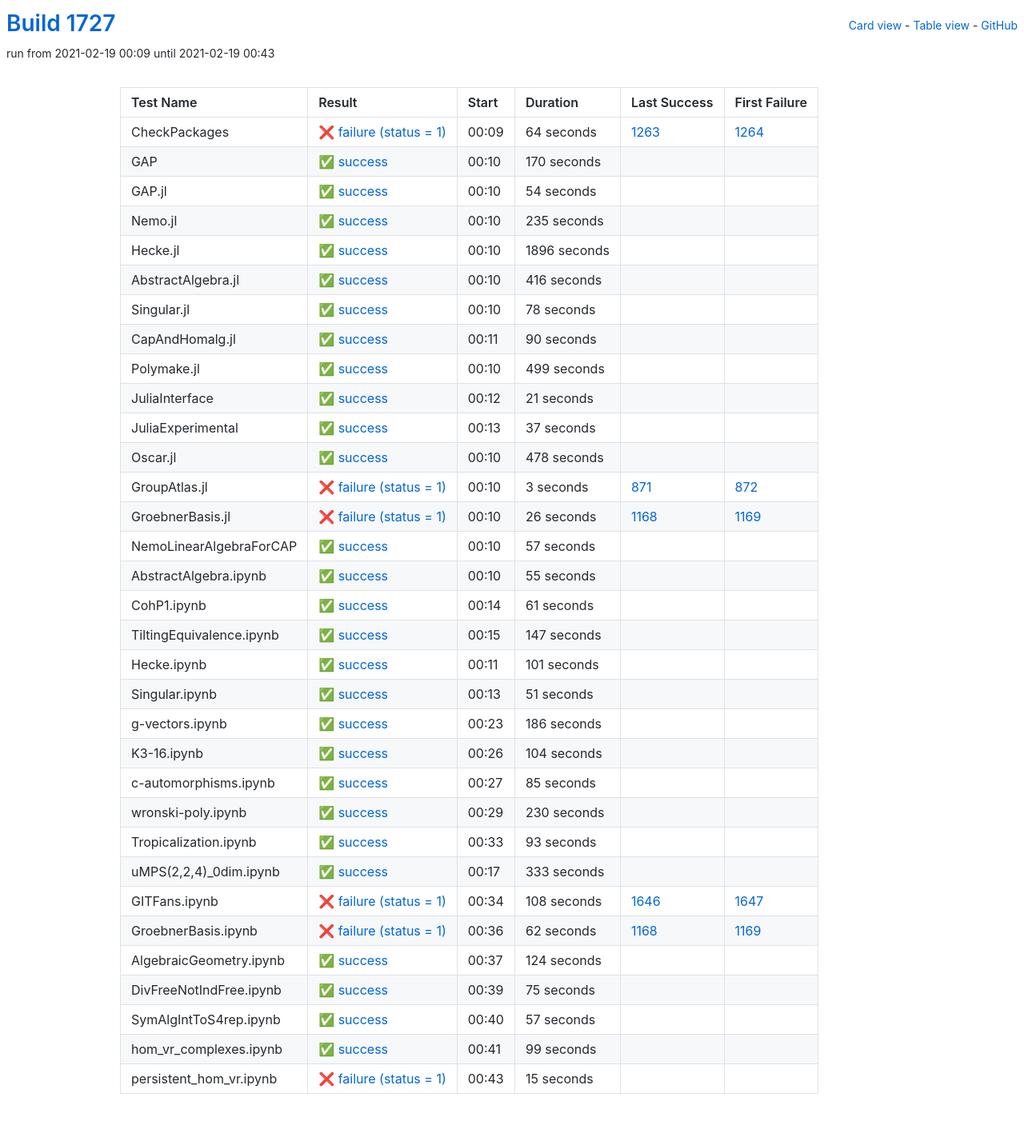
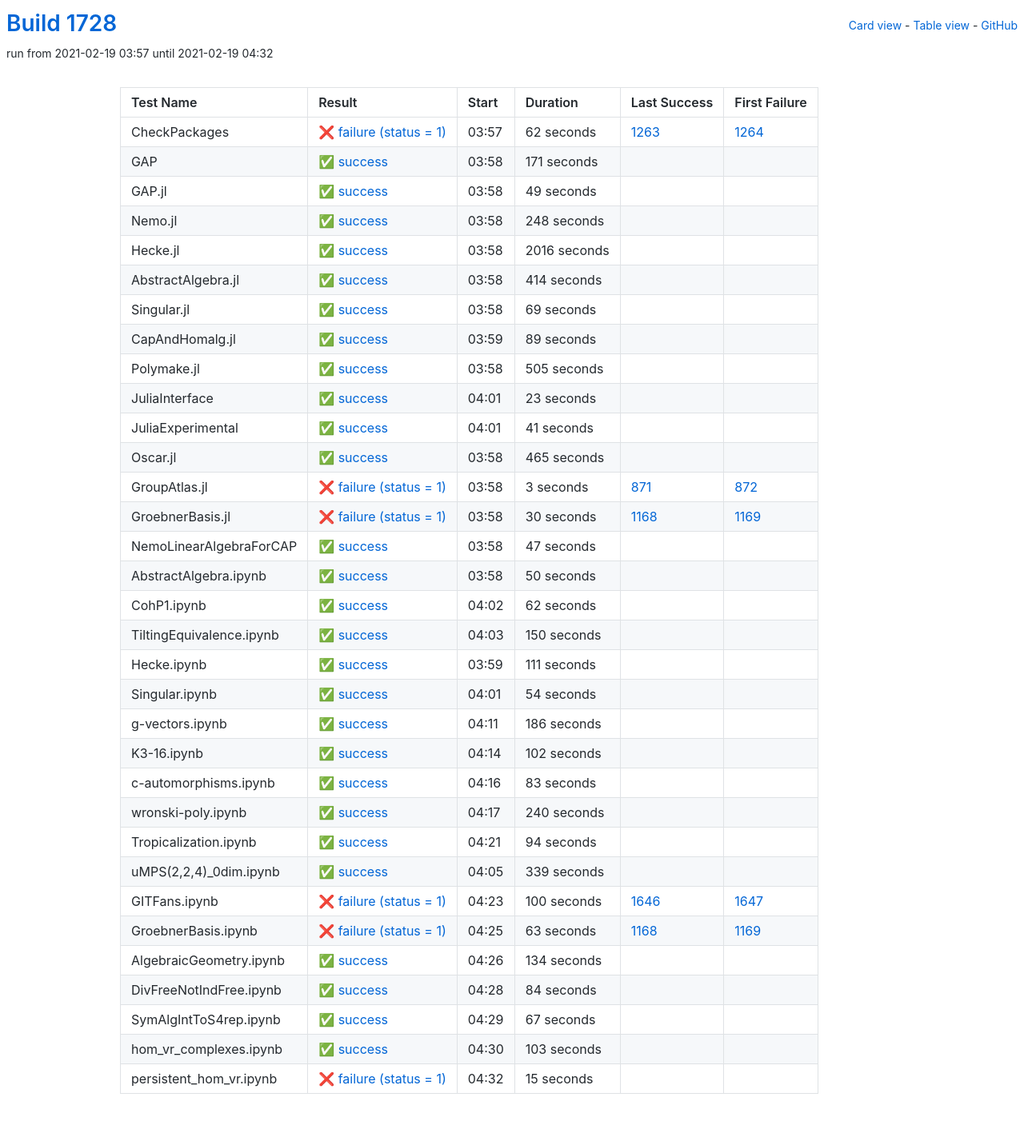
Before and after one commit to oscar-system/oscar-ci-status-stable, a Jekyll site: the page built from table.html, in a window 1280 px wide. Shown: the whole page at 80% size. Built offline with Jekyll 4.4.1, drawn with Linux system fonts in a browser that asks for light colours.

Commit message:
Build #1728

```diff
--- a/_data/ci.yml
+++ b/_data/ci.yml
@@ -1,6 +1,6 @@
 ---
-build: 1727
-build_url: https://oscarci.mathematik.uni-kl.de/job/oscar-stable/1727/
+build: 1728
+build_url: https://oscarci.mathematik.uni-kl.de/job/oscar-stable/1728/
 job: oscar-stable
 organization: oscar-system
 repo: oscar-ci-status-stable
@@ -8,152 +8,152 @@ repourl: https://github.com/oscar-system/oscar-ci-status-stable
 tests:
 - name: CheckPackages
   id: checkpackages
-  log: https://oscarci.mathematik.uni-kl.de/job/oscar-stable/1727/artifact/logs/build-1727/CheckPackages.log
-  start: 2021-02-19 00:09
+  log: https://oscarci.mathematik.uni-kl.de/job/oscar-stable/1728/artifact/logs/build-1728/CheckPackages.log
+  start: 2021-02-19 03:57
   success: false
   exitcode: 1
   status: failure
-  duration: 64
+  duration: 62
   last_success: 1263
   last_success_url: https://oscarci.mathematik.uni-kl.de/job/oscar-stable/1263/
   first_failure: 1264
   first_failure_url: https://oscarci.mathematik.uni-kl.de/job/oscar-stable/1264/
 - name: GAP
   id: gap
-  log: https://oscarci.mathematik.uni-kl.de/job/oscar-stable/1727/artifact/logs/build-1727/GAP.log
-  start: 2021-02-19 00:10
+  log: https://oscarci.mathematik.uni-kl.de/job/oscar-stable/1728/artifact/logs/build-1728/GAP.log
+  start: 2021-02-19 03:58
   success: true
   exitcode: 0
   status: success
-  duration: 170
+  duration: 171
   last_success: false
   last_success_url:
   first_failure: false
   first_failure_url:
 - name: GAP.jl
   id: gap-jl
-  log: https://oscarci.mathematik.uni-kl.de/job/oscar-stable/1727/artifact/logs/build-1727/GAP.jl.log
-  start: 2021-02-19 00:10
+  log: https://oscarci.mathematik.uni-kl.de/job/oscar-stable/1728/artifact/logs/build-1728/GAP.jl.log
+  start: 2021-02-19 03:58
   success: true
   exitcode: 0
   status: success
-  duration: 54
+  duration: 49
   last_success: false
   last_success_url:
   first_failure: false
   first_failure_url:
 - name: Nemo.jl
   id: nemo-jl
-  log: https://oscarci.mathematik.uni-kl.de/job/oscar-stable/1727/artifact/logs/build-1727/Nemo.jl.log
-  start: 2021-02-19 00:10
+  log: https://oscarci.mathematik.uni-kl.de/job/oscar-stable/1728/artifact/logs/build-1728/Nemo.jl.log
+  start: 2021-02-19 03:58
   success: true
   exitcode: 0
   status: success
-  duration: 235
+  duration: 248
   last_success: false
   last_success_url:
   first_failure: false
   first_failure_url:
 - name: Hecke.jl
   id: hecke-jl
-  log: https://oscarci.mathematik.uni-kl.de/job/oscar-stable/1727/artifact/logs/build-1727/Hecke.jl.log
-  start: 2021-02-19 00:10
+  log: https://oscarci.mathematik.uni-kl.de/job/oscar-stable/1728/artifact/logs/build-1728/Hecke.jl.log
+  start: 2021-02-19 03:58
   success: true
   exitcode: 0
   status: success
-  duration: 1896
+  duration: 2016
   last_success: false
   last_success_url:
   first_failure: false
   first_failure_url:
 - name: AbstractAlgebra.jl
   id: abstractalgebra-jl
-  log: https://oscarci.mathematik.uni-kl.de/job/oscar-stable/1727/artifact/logs/build-1727/AbstractAlgebra.jl.log
-  start: 2021-02-19 00:10
+  log: https://oscarci.mathematik.uni-kl.de/job/oscar-stable/1728/artifact/logs/build-1728/AbstractAlgebra.jl.log
+  start: 2021-02-19 03:58
   success: true
   exitcode: 0
   status: success
-  duration: 416
+  duration: 414
   last_success: false
   last_success_url:
   first_failure: false
   first_failure_url:
 - name: Singular.jl
   id: singular-jl
-  log: https://oscarci.mathematik.uni-kl.de/job/oscar-stable/1727/artifact/logs/build-1727/Singular.jl.log
-  start: 2021-02-19 00:10
+  log: https://oscarci.mathematik.uni-kl.de/job/oscar-stable/1728/artifact/logs/build-1728/Singular.jl.log
+  start: 2021-02-19 03:58
   success: true
   exitcode: 0
   status: success
-  duration: 78
+  duration: 69
   last_success: false
   last_success_url:
   first_failure: false
   first_failure_url:
 - name: CapAndHomalg.jl
   id: capandhomalg-jl
-  log: https://oscarci.mathematik.uni-kl.de/job/oscar-stable/1727/artifact/logs/build-1727/CapAndHomalg.jl.log
-  start: 2021-02-19 00:11
+  log: https://oscarci.mathematik.uni-kl.de/job/oscar-stable/1728/artifact/logs/build-1728/CapAndHomalg.jl.log
+  start: 2021-02-19 03:59
   success: true
   exitcode: 0
   status: success
-  duration: 90
+  duration: 89
   last_success: false
   last_success_url:
   first_failure: false
   first_failure_url:
 - name: Polymake.jl
   id: polymake-jl
-  log: https://oscarci.mathematik.uni-kl.de/job/oscar-stable/1727/artifact/logs/build-1727/Polymake.jl.log
-  start: 2021-02-19 00:10
+  log: https://oscarci.mathematik.uni-kl.de/job/oscar-stable/1728/artifact/logs/build-1728/Polymake.jl.log
+  start: 2021-02-19 03:58
   success: true
   exitcode: 0
   status: success
-  duration: 499
+  duration: 505
   last_success: false
   last_success_url:
   first_failure: false
   first_failure_url:
 - name: JuliaInterface
   id: juliainterface
-  log: https://oscarci.mathematik.uni-kl.de/job/oscar-stable/1727/artifact/logs/build-1727/JuliaInterface.log
-  start: 2021-02-19 00:12
+  log: https://oscarci.mathematik.uni-kl.de/job/oscar-stable/1728/artifact/logs/build-1728/JuliaInterface.log
+  start: 2021-02-19 04:01
   success: true
   exitcode: 0
   status: success
-  duration: 21
+  duration: 23
   last_success: false
   last_success_url:
   first_failure: false
   first_failure_url:
 - name: JuliaExperimental
   id: juliaexperimental
-  log: https://oscarci.mathematik.uni-kl.de/job/oscar-stable/1727/artifact/logs/build-1727/JuliaExperimental.log
-  start: 2021-02-19 00:13
+  log: https://oscarci.mathematik.uni-kl.de/job/oscar-stable/1728/artifact/logs/build-1728/JuliaExperimental.log
+  start: 2021-02-19 04:01
   success: true
   exitcode: 0
   status: success
-  duration: 37
+  duration: 41
   last_success: false
   last_success_url:
   first_failure: false
   first_failure_url:
 - name: Oscar.jl
   id: oscar-jl
-  log: https://oscarci.mathematik.uni-kl.de/job/oscar-stable/1727/artifact/logs/build-1727/Oscar.jl.log
-  start: 2021-02-19 00:10
+  log: https://oscarci.mathematik.uni-kl.de/job/oscar-stable/1728/artifact/logs/build-1728/Oscar.jl.log
+  start: 2021-02-19 03:58
   success: true
   exitcode: 0
   status: success
-  duration: 478
+  duration: 465
   last_success: false
   last_success_url:
   first_failure: false
   first_failure_url:
 - name: GroupAtlas.jl
   id: groupatlas-jl
-  log: https://oscarci.mathematik.uni-kl.de/job/oscar-stable/1727/artifact/logs/build-1727/GroupAtlas.jl.log
-  start: 2021-02-19 00:10
+  log: https://oscarci.mathematik.uni-kl.de/job/oscar-stable/1728/artifact/logs/build-1728/GroupAtlas.jl.log
+  start: 2021-02-19 03:58
   success: false
   exitcode: 1
   status: failure
@@ -164,92 +164,92 @@ tests:
   first_failure_url: https://oscarci.mathematik.uni-kl.de/job/oscar-stable/872/
 - name: GroebnerBasis.jl
   id: groebnerbasis-jl
-  log: https://oscarci.mathematik.uni-kl.de/job/oscar-stable/1727/artifact/logs/build-1727/GroebnerBasis.jl.log
-  start: 2021-02-19 00:10
+  log: https://oscarci.mathematik.uni-kl.de/job/oscar-stable/1728/artifact/logs/build-1728/GroebnerBasis.jl.log
+  start: 2021-02-19 03:58
   success: false
   exitcode: 1
   status: failure
-  duration: 26
+  duration: 30
   last_success: 1168
   last_success_url: https://oscarci.mathematik.uni-kl.de/job/oscar-stable/1168/
   first_failure: 1169
   first_failure_url: https://oscarci.mathematik.uni-kl.de/job/oscar-stable/1169/
 - name: NemoLinearAlgebraForCAP
   id: nemolinearalgebraforcap
-  log: https://oscarci.mathematik.uni-kl.de/job/oscar-stable/1727/artifact/logs/build-1727/NemoLinearAlgebraForCAP.log
-  start: 2021-02-19 00:10
+  log: https://oscarci.mathematik.uni-kl.de/job/oscar-stable/1728/artifact/logs/build-1728/NemoLinearAlgebraForCAP.log
+  start: 2021-02-19 03:58
   success: true
   exitcode: 0
   status: success
-  duration: 57
+  duration: 47
   last_success: false
   last_success_url:
   first_failure: false
   first_failure_url:
 - name: AbstractAlgebra.ipynb
   id: abstractalgebra-ipynb
-  log: https://oscarci.mathematik.uni-kl.de/job/oscar-stable/1727/artifact/logs/build-1727/AbstractAlgebra.ipynb.log
-  start: 2021-02-19 00:10
+  log: https://oscarci.mathematik.uni-kl.de/job/oscar-stable/1728/artifact/logs/build-1728/AbstractAlgebra.ipynb.log
+  start: 2021-02-19 03:58
   success: true
   exitcode: 0
   status: success
-  duration: 55
+  duration: 50
   last_success: false
   last_success_url:
   first_failure: false
   first_failure_url:
 - name: CohP1.ipynb
   id: cohp1-ipynb
-  log: https://oscarci.mathematik.uni-kl.de/job/oscar-stable/1727/artifact/logs/build-1727/CohP1.ipynb.log
-  start: 2021-02-19 00:14
+  log: https://oscarci.mathematik.uni-kl.de/job/oscar-stable/1728/artifact/logs/build-1728/CohP1.ipynb.log
+  start: 2021-02-19 04:02
   success: true
   exitcode: 0
   status: success
-  duration: 61
+  duration: 62
   last_success: false
   last_success_url:
   first_failure: false
   first_failure_url:
 - name: TiltingEquivalence.ipynb
   id: tiltingequivalence-ipynb
-  log: https://oscarci.mathematik.uni-kl.de/job/oscar-stable/1727/artifact/logs/build-1727/TiltingEquivalence.ipynb.log
-  start: 2021-02-19 00:15
+  log: https://oscarci.mathematik.uni-kl.de/job/oscar-stable/1728/artifact/logs/build-1728/TiltingEquivalence.ipynb.log
+  start: 2021-02-19 04:03
   success: true
   exitcode: 0
   status: success
-  duration: 147
+  duration: 150
   last_success: false
   last_success_url:
   first_failure: false
   first_failure_url:
 - name: Hecke.ipynb
   id: hecke-ipynb
-  log: https://oscarci.mathematik.uni-kl.de/job/oscar-stable/1727/artifact/logs/build-1727/Hecke.ipynb.log
-  start: 2021-02-19 00:11
+  log: https://oscarci.mathematik.uni-kl.de/job/oscar-stable/1728/artifact/logs/build-1728/Hecke.ipynb.log
+  start: 2021-02-19 03:59
   success: true
   exitcode: 0
   status: success
-  duration: 101
+  duration: 111
   last_success: false
   last_success_url:
   first_failure: false
   first_failure_url:
 - name: Singular.ipynb
   id: singular-ipynb
-  log: https://oscarci.mathematik.uni-kl.de/job/oscar-stable/1727/artifact/logs/build-1727/Singular.ipynb.log
-  start: 2021-02-19 00:13
+  log: https://oscarci.mathematik.uni-kl.de/job/oscar-stable/1728/artifact/logs/build-1728/Singular.ipynb.log
+  start: 2021-02-19 04:01
   success: true
   exitcode: 0
   status: success
-  duration: 51
+  duration: 54
   last_success: false
   last_success_url:
   first_failure: false
   first_failure_url:
 - name: g-vectors.ipynb
   id: g-vectors-ipynb
-  log: https://oscarci.mathematik.uni-kl.de/job/oscar-stable/1727/artifact/logs/build-1727/g-vectors.ipynb.log
-  start: 2021-02-19 00:23
+  log: https://oscarci.mathematik.uni-kl.de/job/oscar-stable/1728/artifact/logs/build-1728/g-vectors.ipynb.log
+  start: 2021-02-19 04:11
   success: true
   exitcode: 0
   status: success
@@ -260,140 +260,140 @@ tests:
   first_failure_url:
 - name: K3-16.ipynb
   id: k3-16-ipynb
-  log: https://oscarci.mathematik.uni-kl.de/job/oscar-stable/1727/artifact/logs/build-1727/K3-16.ipynb.log
-  start: 2021-02-19 00:26
+  log: https://oscarci.mathematik.uni-kl.de/job/oscar-stable/1728/artifact/logs/build-1728/K3-16.ipynb.log
+  start: 2021-02-19 04:14
   success: true
   exitcode: 0
   status: success
-  duration: 104
+  duration: 102
   last_success: false
   last_success_url:
   first_failure: false
   first_failure_url:
 - name: c-automorphisms.ipynb
   id: c-automorphisms-ipynb
-  log: https://oscarci.mathematik.uni-kl.de/job/oscar-stable/1727/artifact/logs/build-1727/c-automorphisms.ipynb.log
-  start: 2021-02-19 00:27
+  log: https://oscarci.mathematik.uni-kl.de/job/oscar-stable/1728/artifact/logs/build-1728/c-automorphisms.ipynb.log
+  start: 2021-02-19 04:16
   success: true
   exitcode: 0
   status: success
-  duration: 85
+  duration: 83
   last_success: false
   last_success_url:
   first_failure: false
   first_failure_url:
 - name: wronski-poly.ipynb
   id: wronski-poly-ipynb
-  log: https://oscarci.mathematik.uni-kl.de/job/oscar-stable/1727/artifact/logs/build-1727/wronski-poly.ipynb.log
-  start: 2021-02-19 00:29
+  log: https://oscarci.mathematik.uni-kl.de/job/oscar-stable/1728/artifact/logs/build-1728/wronski-poly.ipynb.log
+  start: 2021-02-19 04:17
   success: true
   exitcode: 0
   status: success
-  duration: 230
+  duration: 240
   last_success: false
   last_success_url:
   first_failure: false
   first_failure_url:
 - name: Tropicalization.ipynb
   id: tropicalization-ipynb
-  log: https://oscarci.mathematik.uni-kl.de/job/oscar-stable/1727/artifact/logs/build-1727/Tropicalization.ipynb.log
-  start: 2021-02-19 00:33
+  log: https://oscarci.mathematik.uni-kl.de/job/oscar-stable/1728/artifact/logs/build-1728/Tropicalization.ipynb.log
+  start: 2021-02-19 04:21
   success: true
   exitcode: 0
   status: success
-  duration: 93
+  duration: 94
   last_success: false
   last_success_url:
   first_failure: false
   first_failure_url:
 - name: uMPS(2,2,4)_0dim.ipynb
   id: umps-2-2-4-0dim-ipynb
-  log: https://oscarci.mathematik.uni-kl.de/job/oscar-stable/1727/artifact/logs/build-1727/uMPS-2-2-4-_0dim.ipynb.log
-  start: 2021-02-19 00:17
+  log: https://oscarci.mathematik.uni-kl.de/job/oscar-stable/1728/artifact/logs/build-1728/uMPS-2-2-4-_0dim.ipynb.log
+  start: 2021-02-19 04:05
   success: true
   exitcode: 0
   status: success
-  duration: 333
+  duration: 339
   last_success: false
   last_success_url:
   first_failure: false
   first_failure_url:
 - name: GITFans.ipynb
   id: gitfans-ipynb
-  log: https://oscarci.mathematik.uni-kl.de/job/oscar-stable/1727/artifact/logs/build-1727/GITFans.ipynb.log
-  start: 2021-02-19 00:34
+  log: https://oscarci.mathematik.uni-kl.de/job/oscar-stable/1728/artifact/logs/build-1728/GITFans.ipynb.log
+  start: 2021-02-19 04:23
   success: false
   exitcode: 1
   status: failure
-  duration: 108
+  duration: 100
   last_success: 1646
   last_success_url: https://oscarci.mathematik.uni-kl.de/job/oscar-stable/1646/
   first_failure: 1647
   first_failure_url: https://oscarci.mathematik.uni-kl.de/job/oscar-stable/1647/
 - name: GroebnerBasis.ipynb
   id: groebnerbasis-ipynb
-  log: https://oscarci.mathematik.uni-kl.de/job/oscar-stable/1727/artifact/logs/build-1727/GroebnerBasis.ipynb.log
-  start: 2021-02-19 00:36
+  log: https://oscarci.mathematik.uni-kl.de/job/oscar-stable/1728/artifact/logs/build-1728/GroebnerBasis.ipynb.log
+  start: 2021-02-19 04:25
   success: false
   exitcode: 1
   status: failure
-  duration: 62
+  duration: 63
   last_success: 1168
   last_success_url: https://oscarci.mathematik.uni-kl.de/job/oscar-stable/1168/
   first_failure: 1169
   first_failure_url: https://oscarci.mathematik.uni-kl.de/job/oscar-stable/1169/
 - name: AlgebraicGeometry.ipynb
   id: algebraicgeometry-ipynb
-  log: https://oscarci.mathematik.uni-kl.de/job/oscar-stable/1727/artifact/logs/build-1727/AlgebraicGeometry.ipynb.log
-  start: 2021-02-19 00:37
+  log: https://oscarci.mathematik.uni-kl.de/job/oscar-stable/1728/artifact/logs/build-1728/AlgebraicGeometry.ipynb.log
+  start: 2021-02-19 04:26
   success: true
   exitcode: 0
   status: success
-  duration: 124
+  duration: 134
   last_success: false
   last_success_url:
   first_failure: false
   first_failure_url:
 - name: DivFreeNotIndFree.ipynb
   id: divfreenotindfree-ipynb
-  log: https://oscarci.mathematik.uni-kl.de/job/oscar-stable/1727/artifact/logs/build-1727/DivFreeNotIndFree.ipynb.log
-  start: 2021-02-19 00:39
+  log: https://oscarci.mathematik.uni-kl.de/job/oscar-stable/1728/artifact/logs/build-1728/DivFreeNotIndFree.ipynb.log
+  start: 2021-02-19 04:28
   success: true
   exitcode: 0
   status: success
-  duration: 75
+  duration: 84
   last_success: false
   last_success_url:
   first_failure: false
   first_failure_url:
 - name: SymAlgIntToS4rep.ipynb
   id: symalginttos4rep-ipynb
-  log: https://oscarci.mathematik.uni-kl.de/job/oscar-stable/1727/artifact/logs/build-1727/SymAlgIntToS4rep.ipynb.log
-  start: 2021-02-19 00:40
+  log: https://oscarci.mathematik.uni-kl.de/job/oscar-stable/1728/artifact/logs/build-1728/SymAlgIntToS4rep.ipynb.log
+  start: 2021-02-19 04:29
   success: true
   exitcode: 0
   status: success
-  duration: 57
+  duration: 67
   last_success: false
   last_success_url:
   first_failure: false
   first_failure_url:
 - name: hom_vr_complexes.ipynb
   id: hom-vr-complexes-ipynb
-  log: https://oscarci.mathematik.uni-kl.de/job/oscar-stable/1727/artifact/logs/build-1727/hom_vr_complexes.ipynb.log
-  start: 2021-02-19 00:41
+  log: https://oscarci.mathematik.uni-kl.de/job/oscar-stable/1728/artifact/logs/build-1728/hom_vr_complexes.ipynb.log
+  start: 2021-02-19 04:30
   success: true
   exitcode: 0
   status: success
-  duration: 99
+  duration: 103
   last_success: false
   last_success_url:
   first_failure: false
   first_failure_url:
 - name: persistent_hom_vr.ipynb
   id: persistent-hom-vr-ipynb
-  log: https://oscarci.mathematik.uni-kl.de/job/oscar-stable/1727/artifact/logs/build-1727/persistent_hom_vr.ipynb.log
-  start: 2021-02-19 00:43
+  log: https://oscarci.mathematik.uni-kl.de/job/oscar-stable/1728/artifact/logs/build-1728/persistent_hom_vr.ipynb.log
+  start: 2021-02-19 04:32
   success: false
   exitcode: 1
   status: failure
```
Also changed, not shown: README.md.
